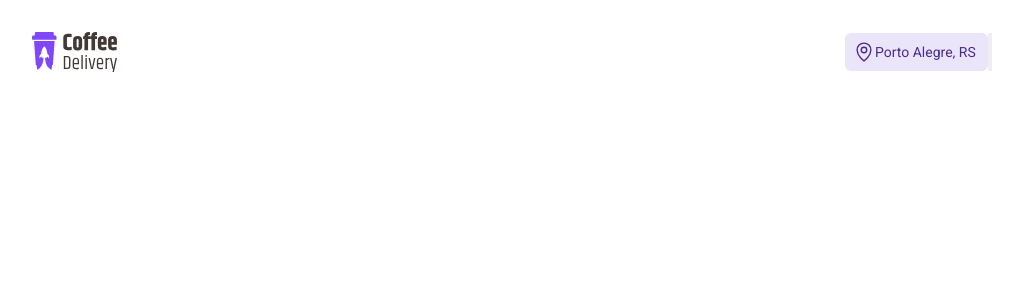
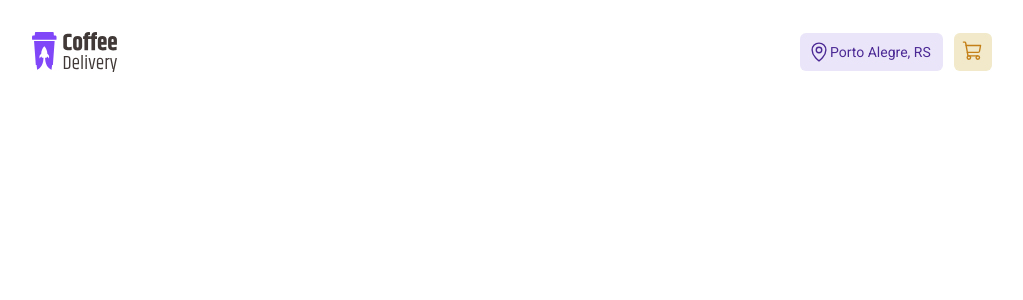
Before and after one commit to jrsoares/CoffeeDelivery, a React (Vite) app: page / in a window 1280 px wide. Shown: the top 300 px of the page, without its empty margins (128-1151 px from the left). Built offline with nearby package versions, Linux system fonts and the light colour scheme.

Commit message:
finished styling component Header

```diff
--- a/src/components/Header/index.tsx
+++ b/src/components/Header/index.tsx
@@ -1,6 +1,6 @@
 import logo from "../../assets/Logo.svg";
 import { HeaderContainer, Info } from "./styles";
-import { MapPin } from "phosphor-react";
+import { MapPin, ShoppingCart } from "phosphor-react";
 
 export function Header() {
   return (
@@ -12,7 +12,7 @@ export function Header() {
           <MapPin size={22} />
           Porto Alegre, RS
         </a>
-        <button></button>
+        <button>{<ShoppingCart size={22} />}</button>
       </Info>
     </HeaderContainer>
   );
--- a/src/components/Header/styles.ts
+++ b/src/components/Header/styles.ts
@@ -9,6 +9,8 @@ export const HeaderContainer = styled.header`
 
 export const Info = styled.div`
   display: flex;
+  width: 12rem;
+  justify-content: space-between;
 
   a {
     display: flex;
@@ -22,4 +24,13 @@ export const Info = styled.div`
     color: ${(props) => props.theme["brand-purple-dark"]};
     background: ${(props) => props.theme["brand-purple-light"]};
   }
+
+  button {
+    border: 0;
+    width: 2.375rem;
+    height: 2.375rem;
+    border-radius: 6px;
+    color: ${(props) => props.theme["brand-yellow-dark"]};
+    background: ${(props) => props.theme["brand-yellow-light"]};
+  }
 `;
```
